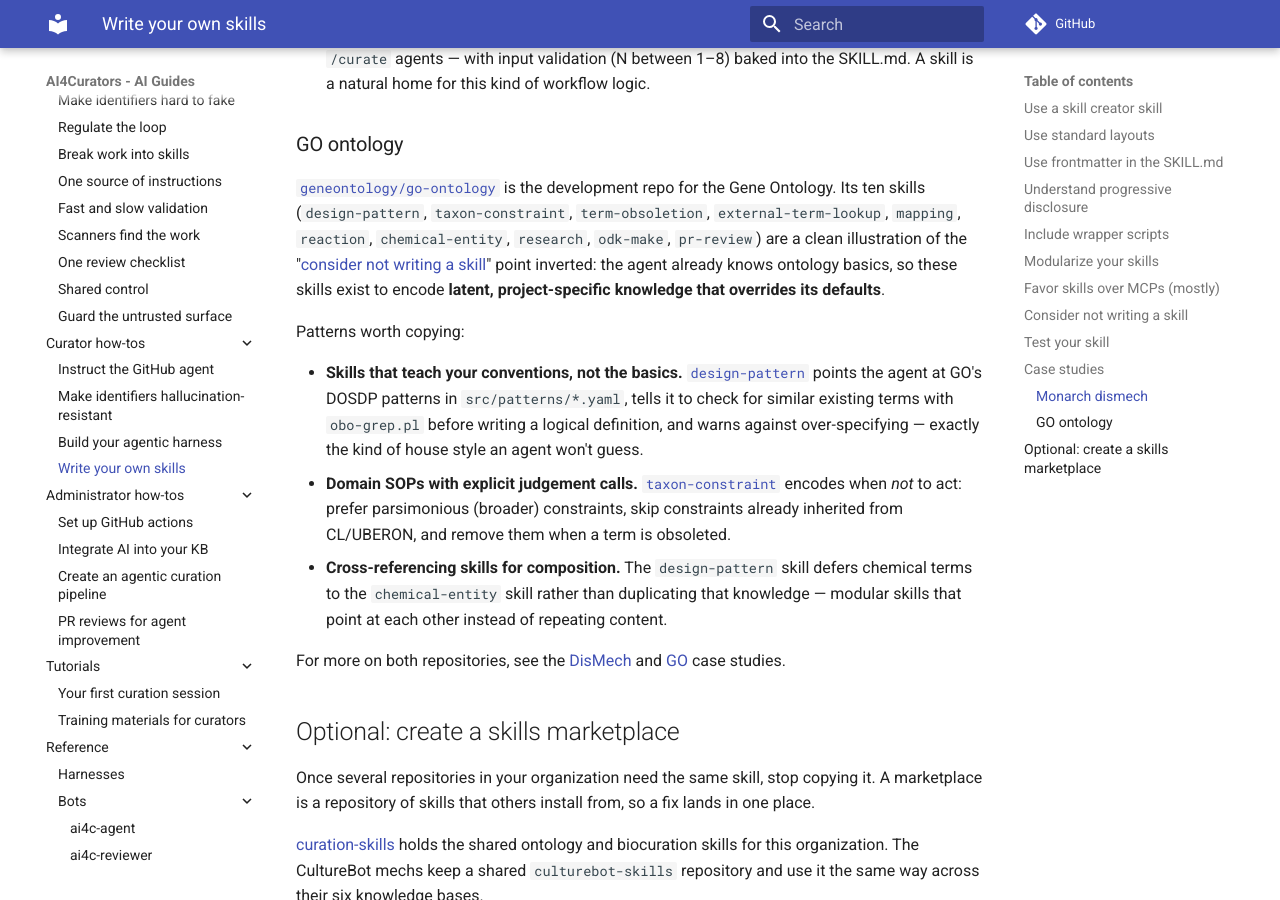
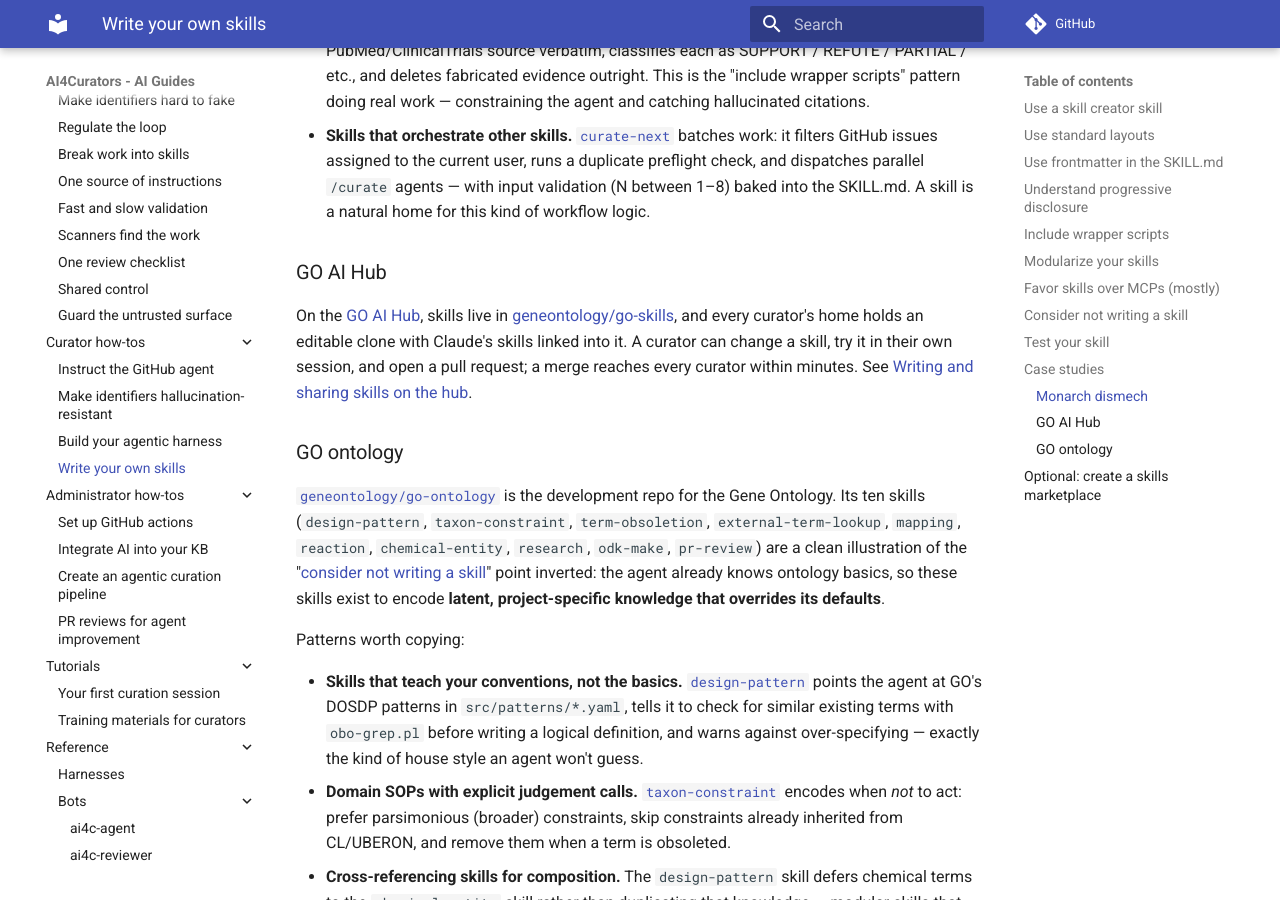
Before and after one commit to ai4curation/aidocs, an MkDocs documentation site: the page built from docs/how-tos/author-skills.md, in a window 1280 px wide and 900 px high, scrolled down 6000 px. Built offline with MkDocs 1.6.1 and Material for MkDocs 9.7.7, drawn with Linux system fonts in a browser that asks for light colours; comment, search, counter and statistics services are not loaded; some of the changed text lies outside the part shown.

Commit message:
docs: add GO AI Hub case study and cross-link skills guides
New page describing the GO AI Hub (go-jupyter) with figures from
arXiv:2608.27675; links from the skills how-to, skills reference,
harnesses page and case-study index to the hub page and go-jupyter's
skills guide.

Co-Authored-By: Claude Opus 5.5 <noreply@anthropic.com>
Claude-Session: https://claude.ai/code/session_018nS37gYRfNfbxWJEfaTZf8

```diff
--- a/docs/how-tos/author-skills.md
+++ b/docs/how-tos/author-skills.md
@@ -5,6 +5,13 @@ Most of the time you will be working from GitHub repos that have a core set of s
 to write your own skill or even modify existing ones.
 
 But if you are defining a new SOP or adding a new capability, it can be useful to know the procedure for making skills.
+
+!!! tip "On the GO AI Hub?"
+
+    This page covers writing a good skill anywhere. For what is particular to the
+    [GO AI Hub](../case-studies/go-ai-hub.md) (your `~/go-skills` clone, trying a
+    change in your own session, and opening the pull request), read
+    [Writing and sharing skills on the hub](https://github.com/geneontology/go-jupyter/blob/main/docs/writing-skills.md).
 
 Making skills is deceptively easy, and no matter what you do, it will likely "work" to some degree, because agents are generally
 somewhat smart and resilient. But it's worth taking care to do it right to get the best results.
@@ -193,6 +200,15 @@ Patterns worth copying:
 - **Wrapping a tool to enforce a guardrail.** [`dismech-references`](https://github.com/monarch-initiative/dismech/tree/main/.claude/skills/dismech-references) drives a `linkml-reference-validator` tool to check that every quoted evidence snippet matches its PubMed/ClinicalTrials source verbatim, classifies each as SUPPORT / REFUTE / PARTIAL / etc., and deletes fabricated evidence outright. This is the "include wrapper scripts" pattern doing real work — constraining the agent and catching hallucinated citations.
 - **Skills that orchestrate other skills.** [`curate-next`](https://github.com/monarch-initiative/dismech/tree/main/.claude/skills/curate-next) batches work: it filters GitHub issues assigned to the current user, runs a duplicate preflight check, and dispatches parallel `/curate` agents — with input validation (N between 1–8) baked into the SKILL.md. A skill is a natural home for this kind of workflow logic.
 
+### GO AI Hub
+
+On the [GO AI Hub](../case-studies/go-ai-hub.md), skills live in
+[geneontology/go-skills](https://github.com/geneontology/go-skills), and every
+curator's home holds an editable clone with Claude's skills linked into it. A
+curator can change a skill, try it in their own session, and open a pull
+request; a merge reaches every curator within minutes. See
+[Writing and sharing skills on the hub](https://github.com/geneontology/go-jupyter/blob/main/docs/writing-skills.md).
+
 ### GO ontology
 
 [`geneontology/go-ontology`](https://github.com/geneontology/go-ontology) is the development repo for the Gene Ontology. Its ten skills (`design-pattern`, `taxon-constraint`, `term-obsoletion`, `external-term-lookup`, `mapping`, `reaction`, `chemical-entity`, `research`, `odk-make`, `pr-review`) are a clean illustration of the "[consider not writing a skill](#consider-not-writing-a-skill)" point inverted: the agent already knows ontology basics, so these skills exist to encode **latent, project-specific knowledge that overrides its defaults**.
--- a/mkdocs.yml
+++ b/mkdocs.yml
@@ -49,6 +49,8 @@ nav:
         - AI Gene Review: case-studies/ai-gene-review.md
         - CommunityMech: case-studies/communitymech.md
         - HabitatMech: case-studies/habitatmech.md
+     - Environments:
+        - GO AI Hub: case-studies/go-ai-hub.md
   - Patterns:
      - Overview: patterns/index.md
      - Make identifiers hard to fake: patterns/ground-identifiers.md
```
Also changed, not shown: docs/case-studies/go-ai-hub.md (added, +154 -0 lines), docs/case-studies/index.md (+9 -0 lines), docs/reference/claude-skills.md (+2 -0 lines), docs/reference/harnesses.md (+1 -1 lines), docs/images/go-ai-hub/activity-timeline.png (added), docs/images/go-ai-hub/architecture.png (added), docs/images/go-ai-hub/participant-view.png (added), docs/images/go-ai-hub/shared-control.png (added).
